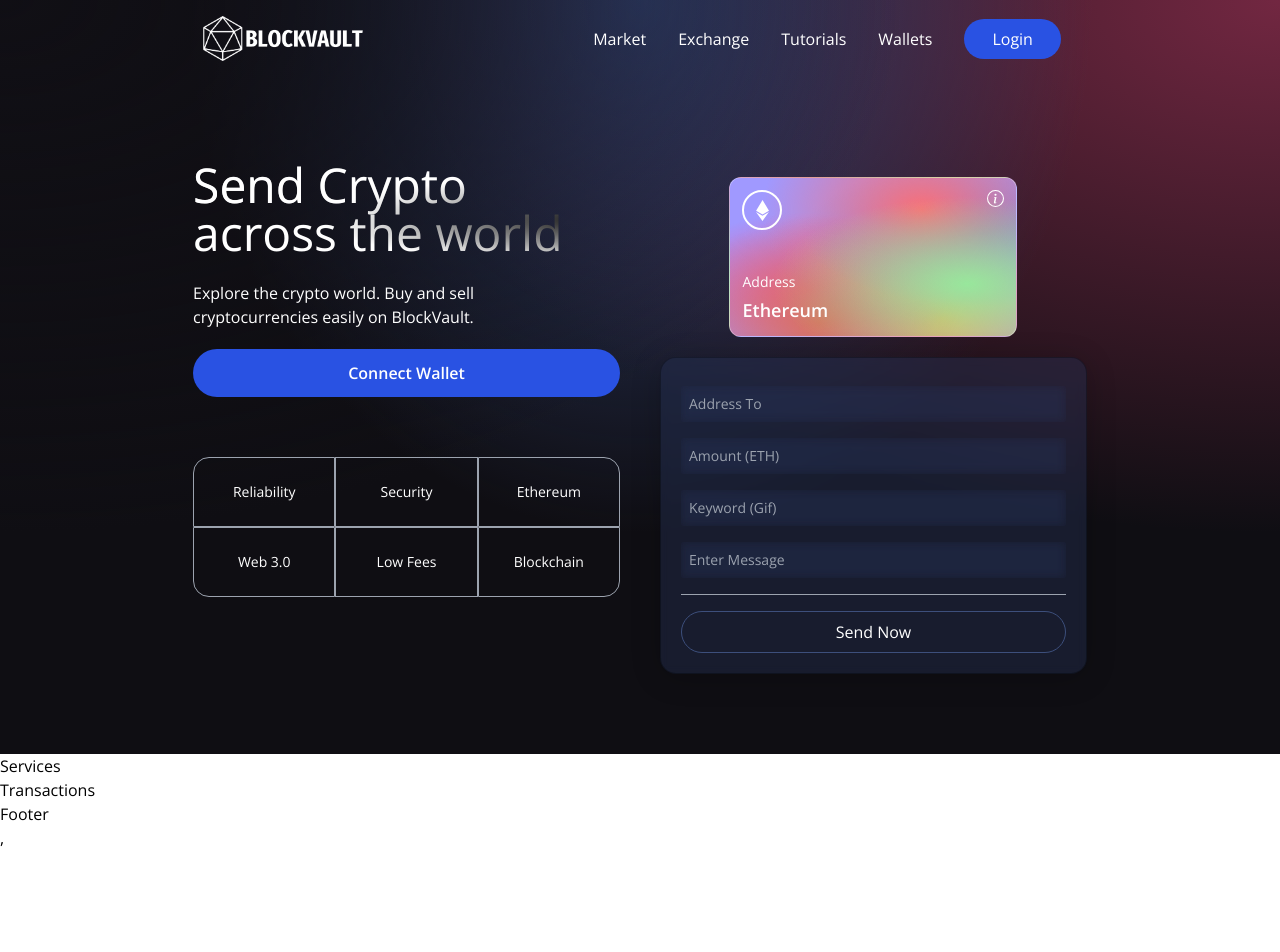
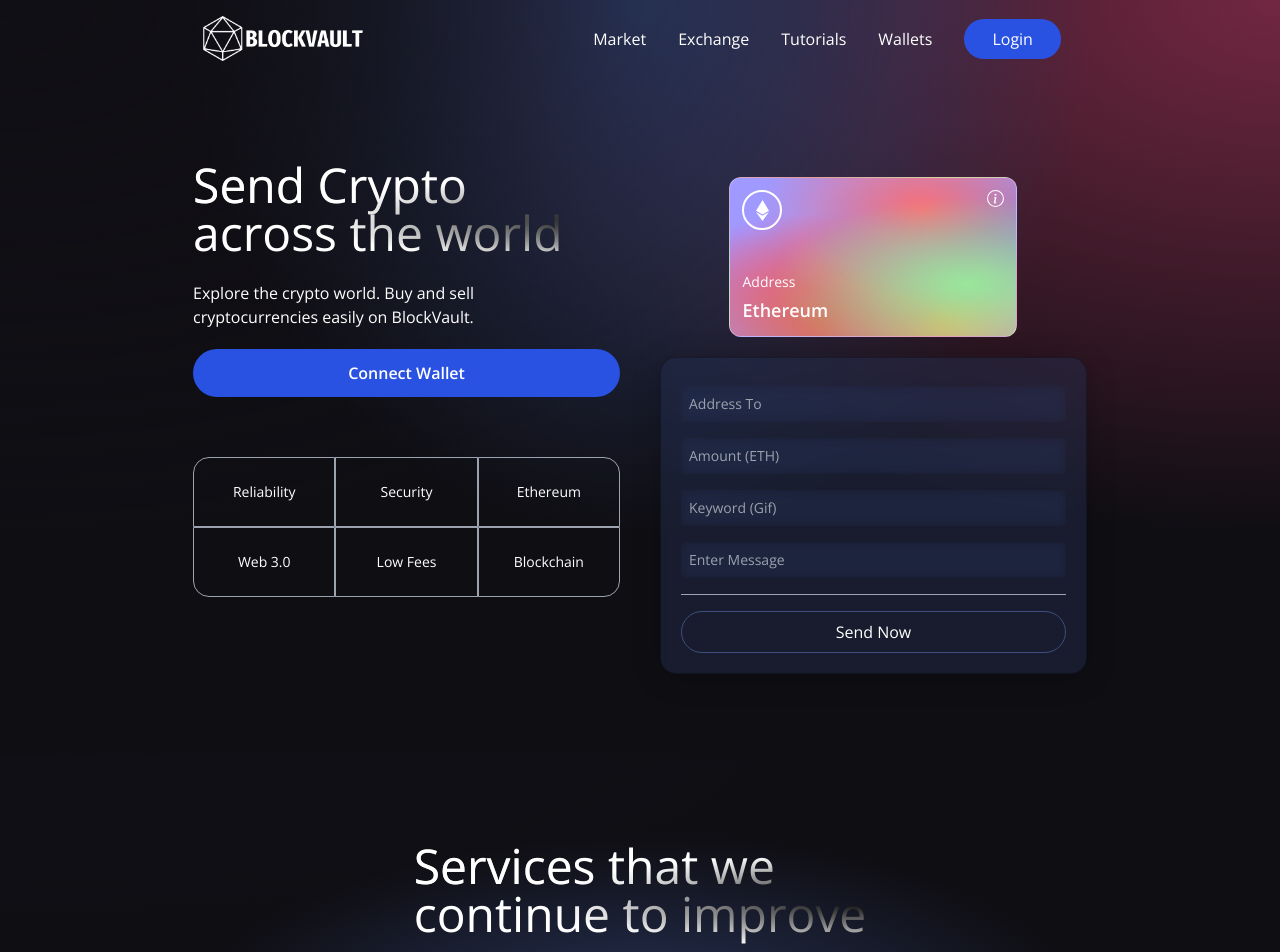
Before and after one commit to sanyam810/blockVault, a React (Vite) app in the folder client/: page / in a window 1280 px wide. Shown: the top 952 px of the page. Before the commit the page ends 850 px from the top, so only its background shows below. Built offline with nearby package versions, Linux system fonts and the light colour scheme.

Commit message:
Started working on sevices section

```diff
--- a/client/src/components/Services.jsx
+++ b/client/src/components/Services.jsx
@@ -1,6 +1,23 @@
+import { BsShieldFillCheck } from 'react-icons/bs';
+import { BiSearchAlt } from 'react-icons/bi';
+import { RiHeart2Fill } from 'react-icons/ri';
+
 const Services=()=>{
     return (
-        <h1>Services</h1>
+        <div className="flex w-full justify-center items-center gradient-bg-services">
+            <div className="flex mf:flex-row flex-col items-center justify-between md:p-20 py-12 px-4">
+                <div className="flex-1 flex flex-col justify-start items-start">
+                    <h1 className="text-white text-3xl sm:text-5xl py-2 text-gradient">
+                        Services that we
+                        <br />
+                        continue to improve
+                    </h1>
+                </div>
+            </div>
+            <div className="">
+
+            </div>
+        </div>
     );
 }
 
```
